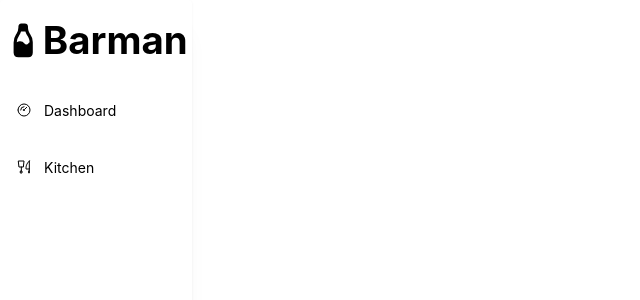
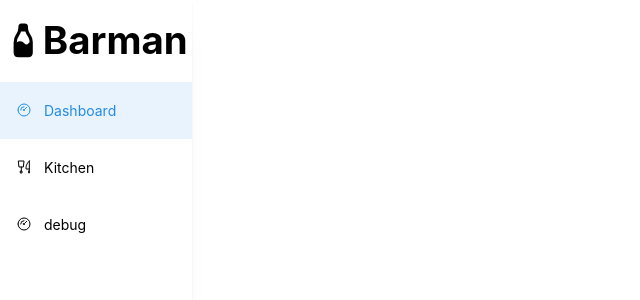
Before and after one commit to antoninvf/gp-pos-barman, a Next.js app in the folder frontend/: page / in a window 1280 px wide. Shown: the top 300 px of the page, without its empty margins (0-640 px from the left). Built offline with nearby package versions, Linux system fonts and the light colour scheme; what @zodios/core, @zodios/react would draw is missing.

Commit message:
updated sidebarnav

```diff
--- a/frontend/src/modules/components/SidebarNav/Navigation.tsx
+++ b/frontend/src/modules/components/SidebarNav/Navigation.tsx
@@ -1,26 +1,67 @@
-import { Flex, NavLink, Paper, Title } from "@mantine/core";
-import { IconBottleFilled, IconGauge, IconToolsKitchen } from "@tabler/icons-react";
-import BarmanLogo from "../BarmanLogo/BarmanLogo";
-import Link from "next/link";
+import { Flex, NavLink, Paper } from '@mantine/core';
+import { IconGauge, IconToolsKitchen } from '@tabler/icons-react';
+import Link from 'next/link';
+import { useRouter } from 'next/router';
+import BarmanLogo from '~components/BarmanLogo/BarmanLogo';
 
 export default function Navigation() {
+	const router = useRouter();
+
+	const pages = [
+		{
+			icon: <IconGauge size="1rem" stroke={1.5} />,
+			label: 'Dashboard',
+			href: '/',
+		},
+		{
+			icon: <IconToolsKitchen size="1rem" stroke={1.5} />,
+			label: 'Kitchen',
+			href: '/kitchen',
+		},
+	];
+
+	const adminPages = [
+		{
+			icon: <IconGauge size="1rem" stroke={1.5} />,
+			label: 'debug',
+			href: '/admin/debug',
+		},
+	];
+
 	return (
-    <Paper component={Flex} shadow="lg" direction={"column"} w={"15vw"} h={"100vh"} align={"center"} bg={"white"}>
-      <BarmanLogo size={3} padding={1}/>
+		<Paper
+			component={Flex}
+			shadow="lg"
+			direction={'column'}
+			w={'15vw'}
+			h={'100vh'}
+			align={'center'}
+			bg={'white'}
+		>
+			<BarmanLogo size={3} padding={1} />
+			{pages.map((link, index) => (
 				<NavLink
-        p={"1rem"}
-        label="Dashboard"
-        leftSection={<IconGauge size="1rem" stroke={1.5} />}
+					key={index}
+					p={'1rem'}
+					label={link.label}
+					leftSection={link.icon}
 					component={Link}
-        href="/"
+					href={link.href}
+					active={router.pathname === link.href}
 				></NavLink>
+			))}
+
+			{adminPages.map((link, index) => (
 				<NavLink
-        p={"1rem"}
-        label="Kitchen"
-        leftSection={<IconToolsKitchen size="1rem" stroke={1.5} />}
+					key={index}
+					p={'1rem'}
+					label={link.label}
+					leftSection={link.icon}
 					component={Link}
-        href="/kitchen"
+					href={link.href}
+					active={router.pathname === link.href}
 				></NavLink>
+			))}
 		</Paper>
 	);
 }
--- /dev/null
+++ b/frontend/src/modules/components/SidebarNav/index.ts
@@ -0,0 +1 @@
+export * from './Navigation';
--- /dev/null
+++ b/frontend/src/modules/components/index.ts
@@ -0,0 +1,2 @@
+export * from './SidebarNav';
+export * from './BarmanLogo';
```
Lines whose indentation alone changed are shown as unchanged.
